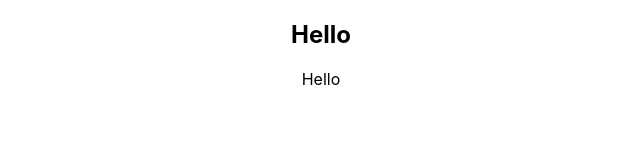
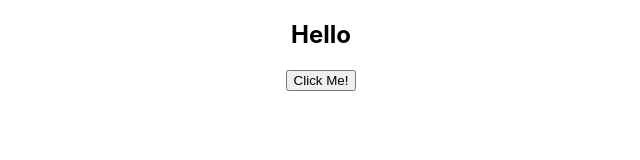
Before and after one commit to Priyesha/Learning-React, a React (Create React App) app: page / in a window 1280 px wide. Shown: the top 160 px of the page, without its empty margins (319-959 px from the left). Built offline with nearby package versions, Linux system fonts and the light colour scheme.

Commit message:
lifecylce update meathods

```diff
--- a/src/App.js
+++ b/src/App.js
@@ -18,6 +18,7 @@ import './commonStyles.css';
 import styles from './styles.module.css';
 import Form from './components/Form';
 import LifeCycleParent from './components/LifeCycleParent';
+import LifeCycleUpdateParent from './components/LifeCycleUpdateParent';
 
 function App() {
   return (
@@ -52,7 +53,8 @@ function App() {
     <h3 className={styles.error}>Error</h3>
     <Inline styles={styles}/> */}
     {/* <Form></Form> */}
-    <LifeCycleParent/>
+    {/* <LifeCycleParent/> */}
+    <LifeCycleUpdateParent/>
     </div>
   );
 }
--- /dev/null
+++ b/src/components/LifeCycleUpdateParent.js
@@ -0,0 +1,43 @@
+import React, { Component } from "react";
+import LifeCycleChild from "./LifeCycleChild";
+
+class LifeCycleUpdateParent extends Component {
+  constructor(props) {
+    super(props);
+    console.log("LifeCycle parent update constructor called");
+    this.state = {
+      message: "Hello",
+    };
+  }
+
+  static getDerivedStateFromProps(props, state) {
+    console.log("LifeCycle parent update  static method called");
+    return null;
+  }
+
+  componentDidMount() {
+    console.log("LifeCycle parent update  component did mount called");
+  }
+
+  changeHandle = () => {
+      this.setState({
+         message: 'How are you'
+      });
+  }
+  render() {
+    console.log("LifeCycle parent update  render method called");
+    return (
+    <div>
+        <h2>{this.state.message}</h2>
+        <button onClick={this.changeHandle}>Click Me!</button>
+        </div>
+    )
+  }
+
+  componentDidUpdate() {
+      console.log('lifecylce parent update Component did update called');
+
+  }
+}
+
+export default LifeCycleUpdateParent;
```
